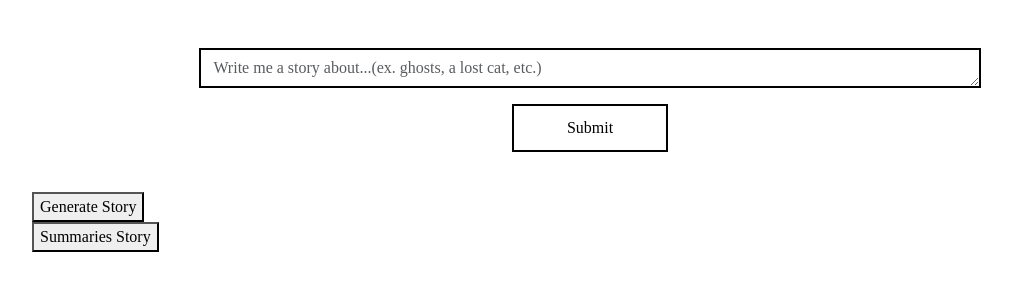
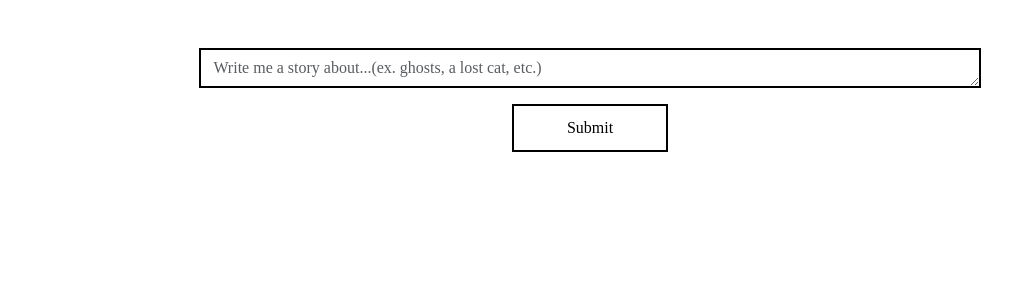
Before and after one commit to shafayet98/goodnight, a Flask app: page /generate/story in a window 1280 px wide. Shown: the top 300 px of the page, without its empty margins (50-1062 px from the left). Run offline with Flask 3, Linux system fonts and the light colour scheme.

Commit message:
changing form from base to landing

```diff
--- a/app.py
+++ b/app.py
@@ -7,24 +7,20 @@ import time
 app = Flask(__name__)
 API_KEY = open("API_KEY", 'r').read()
 
-client = OpenAI(
-    # This is the default and can be omitted
-    api_key=API_KEY,
-)
+client = OpenAI(api_key=API_KEY)
 
 @app.route('/', methods=['GET', 'POST'])
 def index():
-    return render_template('base.html')
+    return render_template('landing.html')
 
 
 @app.route('/generate/story/comic', methods=['GET','POST'])
 def generate_comic():
     data = request.json['content']
-    print(data)
 
     response = client.images.generate(
         model="dall-e-3",
-        prompt= "Story: " + data + "This is a short story. Generate a colorful comic like image based on the story given.",
+        prompt= "Story: " + data + "This is a short story. Generate a colorful comic like image based on the story given. Make sure the image has no text on it.",
         size="1024x1024",
         quality="standard",
         n=1,
@@ -45,7 +41,7 @@ def gen_story():
             # Formulate the query
             query = [{
                 "role": "user",
-                "content": "Write a short story based on the topic: " + input_value + " The story should be four or five paragraph long."
+                "content": "Write a ten paragraph story based on the topic: " + input_value
             }]
 
             # Make a request to GPT API with stream=True
--- a/templates/base.html
+++ b/templates/base.html
@@ -17,15 +17,6 @@
     {% block body %}
 
     {% endblock %}
-
-    <form action="/generate/story">
-      <button>Generate Story</button>
-    </form>
-
-    <form action="/generate/summary">
-      <button>Summaries Story</button>
-    </form>
-
   </div>
 
 
@@ -36,6 +27,9 @@
     const form_create_comic = document.querySelector('#generate_comic_form');
     const prompt = document.getElementById("prompt");
     const comic_rqst_div = document.getElementById("comic_request");
+
+    const generate_story_form = document.getElementById('gen_story_btn');
+    const summarise_story_form_btn = document.getElementById('summarise_story_btn');
 
 
     form_create_story.addEventListener('submit', async (e) => {
--- a/templates/generate_story.html
+++ b/templates/generate_story.html
@@ -21,9 +21,7 @@
     </div>
   </div>
 
-    <div id="story_content">
-        <!-- Story content will be loaded here -->
-    </div>
+    <div id="story_content"></div>
 
     <div id= "comic_request" class="d-none justify-content-center mt-5">
         <form id = "generate_comic_form" action="/generate_comic" method="post">
@@ -34,41 +32,4 @@
       <div>
         <img id="gen_img" src="" alt="">
       </div>
-<!-- <div id="generate_story" class="mt-5 d-flex justify-content-center options gap-4">
-
-    <form action="/generate_story" method="post">
-        <button type = "submit" id="id_gen_story" class="generate_story p-4">
-            <div class="d-flex justify-content-center">
-                <img src="../static/images/create.png" alt="">
-            </div>
-            <br>
-            <p>Tell me a story</p>
-        </button>
-    </form>
-
-
-
-    <div id="id_sum_story" class="summary p-4">
-        <div class="d-flex justify-content-center">
-            <img src="../static/images/book.png" alt="">
-        </div>
-        <br>
-        <p>Let's make it short</p>
-    </div>
-</div> -->
-
-
-
-
-<!-- {% for item in data %}
-<li>{{ item }}</li>
-{% endfor %}
-<br>
-<h2>Generated Image:</h2>
-
-
-{% for item in img_urls %}
-<img src="{{ item }}" alt="Generated Image">
-{% endfor %} -->
-
 {% endblock %}
```
Also changed, not shown: templates/landing.html (added, +17 -0 lines).
